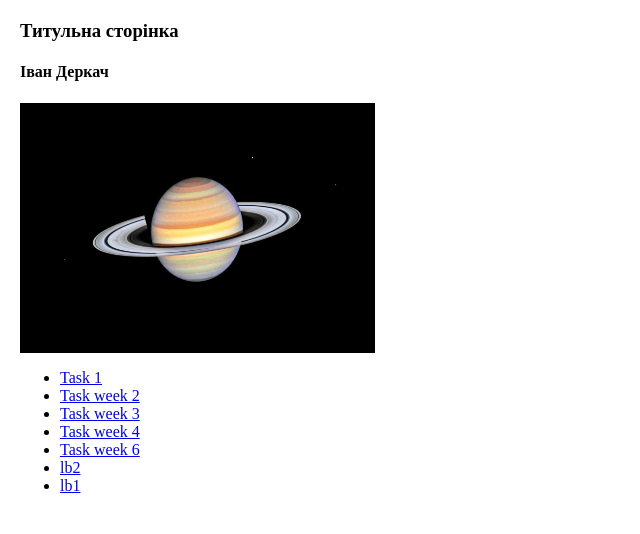
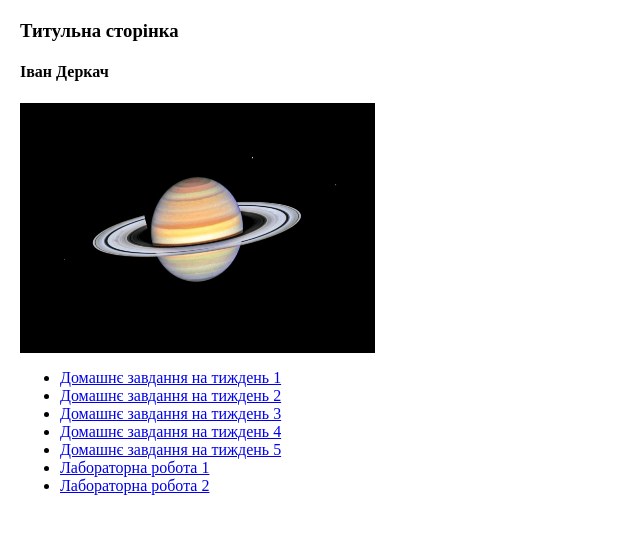
Before and after one commit to IderkachI/POCT23, a plain HTML site: page menupage.html in a window 1280 px wide. Shown: the whole page, without its empty margins (0-640 px from the left). Drawn offline with Linux system fonts and the light colour scheme.

Commit message:
Update menupage.html

```diff
--- a/menupage.html
+++ b/menupage.html
@@ -8,13 +8,13 @@
 
         <img src="./saturn.jpg" width="355" height="250">
         <ul>
-            <li><a href="https://iderkachi.github.io/POCT23/task1/week1.html">Task 1</a></li>
-            <li><a href="https://max7on.github.io/POCT-23m-O.M.V./week2/week2.html">Task week 2</a></li>
-            <li><a href="https://max7on.github.io/POCT-23m-O.M.V./week3/week3.html">Task week 3</a></li>
-            <li><a href="https://max7on.github.io/POCT-23m-O.M.V./week4/week4.html">Task week 4</a></li>
-            <li><a href="https://max7on.github.io/POCT-23m-O.M.V./week6/week6.html">Task week 6</a></li>
-            <li><a href="https://max7on.github.io/POCT-23m-O.M.V./lb2/index.html">lb2</a></li>
-            <li><a href="https://max7on.github.io/POCT-23m-O.M.V./labrab1/index.html">lb1</a></li>
+            <li><a href="https://iderkachi.github.io/POCT23/task1/week1.html">Домашнє завдання на тиждень 1</a></li>
+            <li><a href="https://iderkachi.github.io/POCT23/task2/week2.html">Домашнє завдання на тиждень 2</a></li>
+            <li><a href="https://iderkachi.github.io/POCT23/task3/week3.html">Домашнє завдання на тиждень 3</a></li>
+            <li><a href="https://https://iderkachi.github.io/POCT23/task4/week4.html">Домашнє завдання на тиждень 4</a></li>
+            <li><a href="https://https://iderkachi.github.io/POCT23/task5/week5.html">Домашнє завдання на тиждень 5</a></li>
+            <li><a href="https://https://iderkachi.github.io/POCT23/task6/lb1.html">Лабораторна робота 1</a></li>
+            <li><a href="https://https://iderkachi.github.io/POCT23/task7/lb2.html">Лабораторна робота 2</a></li>
         </ul>
     </body>
 </html>
```
